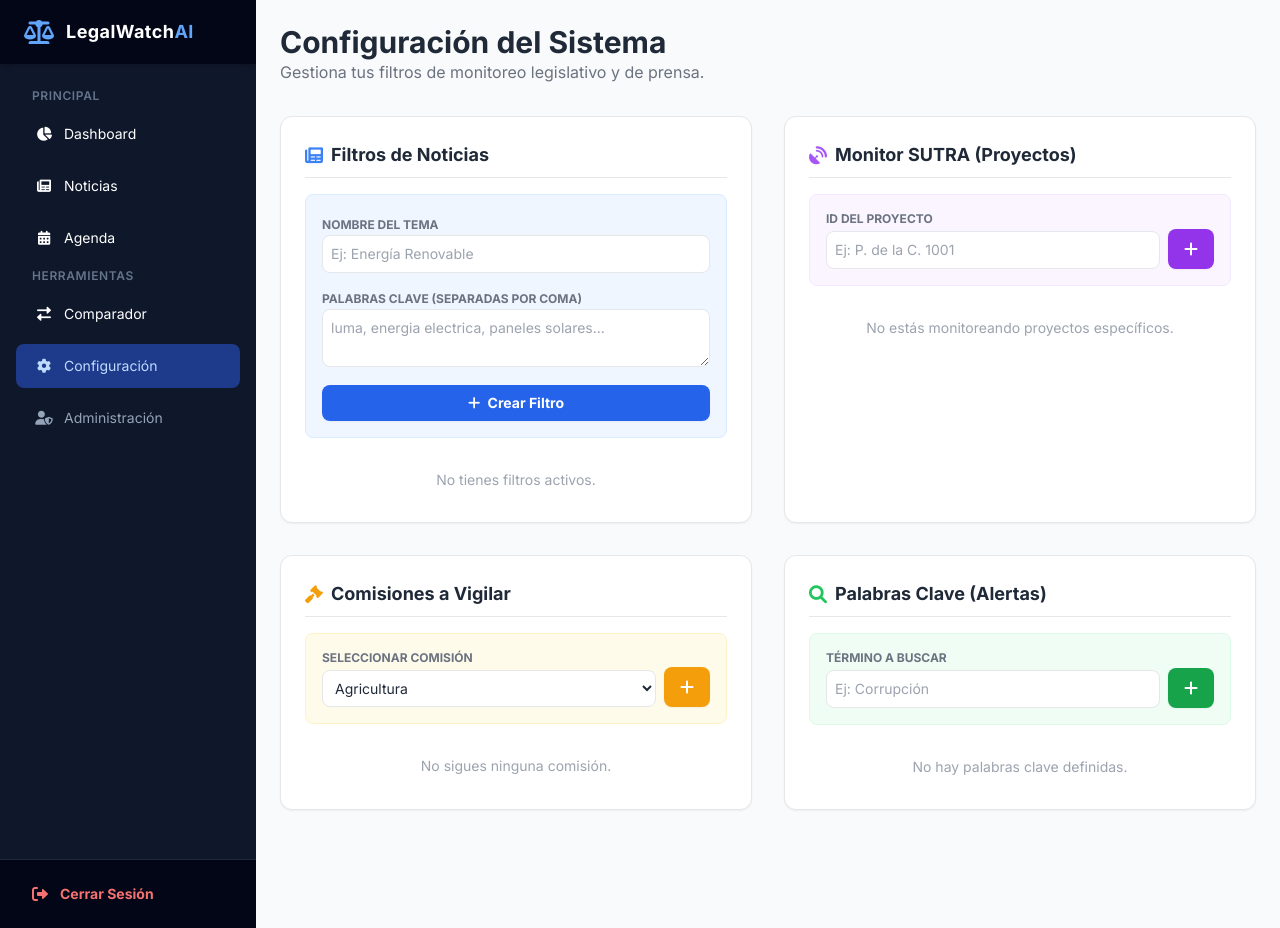
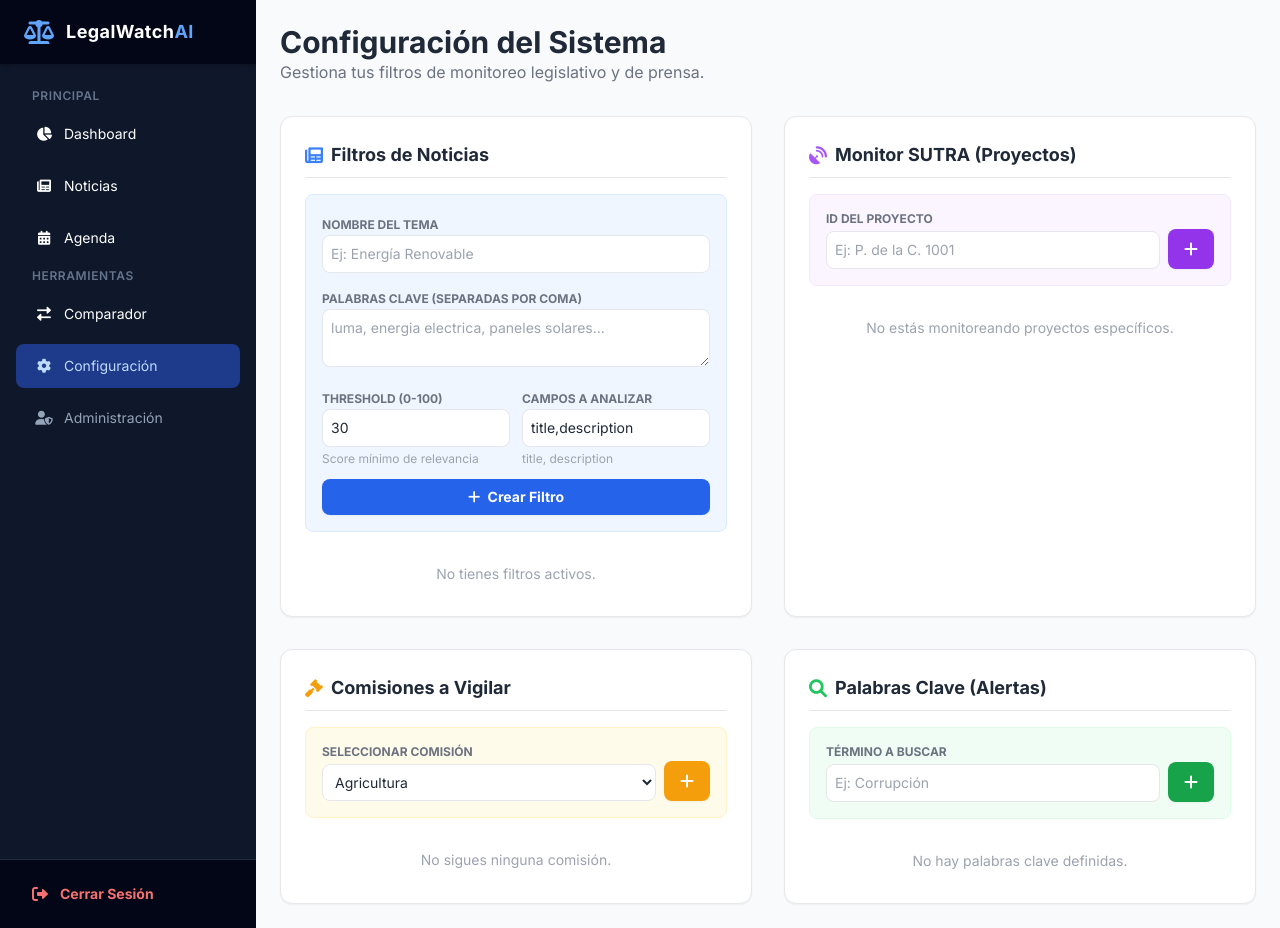
Before and after one commit to makatc/legalwatchpr, a Django app: page /configuracion/ in a window 1280 px wide. Run offline with Django 5.2, Linux system fonts and the light colour scheme; the visitor is signed in with stand-in values (Sample User, id 1); data that the repository does not hold is empty; some libraries are stand-ins or nearby versions.

Commit message:
Agregar UI para threshold y fields_to_analyze en configuración

```diff
--- a/core/templates/core/configuracion.html
+++ b/core/templates/core/configuracion.html
@@ -27,6 +27,18 @@
                         <label class="text-xs font-bold text-gray-500 uppercase">Palabras Clave (separadas por coma)</label>
                         <textarea name="preset_keywords" rows="2" placeholder="luma, energia electrica, paneles solares..." class="w-full p-2 border rounded-lg text-sm focus:ring-2 focus:ring-blue-500 outline-none"></textarea>
                     </div>
+                    <div class="grid grid-cols-2 gap-3">
+                        <div>
+                            <label class="text-xs font-bold text-gray-500 uppercase">Threshold (0-100)</label>
+                            <input type="number" name="preset_threshold" value="30" min="0" max="100" class="w-full p-2 border rounded-lg text-sm focus:ring-2 focus:ring-blue-500 outline-none">
+                            <p class="text-xs text-gray-400 mt-1">Score mínimo de relevancia</p>
+                        </div>
+                        <div>
+                            <label class="text-xs font-bold text-gray-500 uppercase">Campos a Analizar</label>
+                            <input type="text" name="preset_fields" value="title,description" class="w-full p-2 border rounded-lg text-sm focus:ring-2 focus:ring-blue-500 outline-none">
+                            <p class="text-xs text-gray-400 mt-1">title, description</p>
+                        </div>
+                    </div>
                     <button type="submit" class="w-full bg-blue-600 text-white font-bold py-2 rounded-lg text-sm hover:bg-blue-700 shadow-sm">
                         <i class="fas fa-plus mr-1"></i> Crear Filtro
                     </button>
@@ -35,12 +47,26 @@
 
             <ul class="space-y-2 max-h-60 overflow-y-auto">
                 {% for preset in presets %}
-                <li class="flex justify-between items-center bg-gray-50 p-3 rounded-lg group hover:bg-white hover:shadow-sm border border-transparent hover:border-gray-200 transition-all">
-                    <div>
-                        <span class="font-bold text-gray-800 block text-sm">{{ preset.name }}</span>
-                        <span class="text-xs text-gray-500 truncate block max-w-[200px]">{{ preset.keywords }}</span>
+                <li class="bg-gray-50 p-3 rounded-lg group hover:bg-white hover:shadow-sm border border-transparent hover:border-gray-200 transition-all">
+                    <div class="flex justify-between items-start mb-2">
+                        <div class="flex-1">
+                            <span class="font-bold text-gray-800 block text-sm">{{ preset.name }}</span>
+                            <span class="text-xs text-gray-500 truncate block max-w-[200px]">{{ preset.keywords }}</span>
+                        </div>
+                        <a href="{% url 'delete_item' 'preset' preset.id %}" class="text-gray-300 hover:text-red-500 p-2"><i class="fas fa-trash"></i></a>
                     </div>
-                    <a href="{% url 'delete_item' 'preset' preset.id %}" class="text-gray-300 hover:text-red-500 p-2"><i class="fas fa-trash"></i></a>
+                    <div class="flex gap-2 text-xs">
+                        <span class="bg-blue-100 text-blue-700 px-2 py-1 rounded">
+                            <i class="fas fa-sliders-h mr-1"></i>Threshold: {{ preset.threshold }}
+                        </span>
+                        <span class="bg-purple-100 text-purple-700 px-2 py-1 rounded">
+                            <i class="fas fa-filter mr-1"></i>{{ preset.fields_to_analyze }}
+                        </span>
+                        <span class="{% if preset.is_active %}bg-green-100 text-green-700{% else %}bg-gray-100 text-gray-500{% endif %} px-2 py-1 rounded">
+                            <i class="fas {% if preset.is_active %}fa-check-circle{% else %}fa-times-circle{% endif %} mr-1"></i>
+                            {% if preset.is_active %}Activo{% else %}Inactivo{% endif %}
+                        </span>
+                    </div>
                 </li>
                 {% empty %}
                 <li class="text-center text-gray-400 text-sm py-2">No tienes filtros activos.</li>
--- a/core/views.py
+++ b/core/views.py
@@ -122,8 +122,25 @@ def configuracion(request):
         elif 'add_preset' in request.POST:
             name = request.POST.get('preset_name', '').strip()
             keywords = request.POST.get('preset_keywords', '').strip()
+            threshold = request.POST.get('preset_threshold', '30')
+            fields = request.POST.get('preset_fields', 'title,description').strip()
+
             if name and keywords:
-                NewsPreset.objects.update_or_create(name=name, defaults={'keywords': keywords, 'is_active': True})
+                try:
+                    threshold_int = int(threshold)
+                    threshold_int = max(0, min(100, threshold_int))  # Limitar entre 0-100
+                except:
+                    threshold_int = 30
+
+                NewsPreset.objects.update_or_create(
+                    name=name,
+                    defaults={
+                        'keywords': keywords,
+                        'threshold': threshold_int,
+                        'fields_to_analyze': fields,
+                        'is_active': True
+                    }
+                )
         return redirect('configuracion')
 
     context = {
```
Also changed, not shown: core/templates/core/noticias.html (+10 -0 lines).
